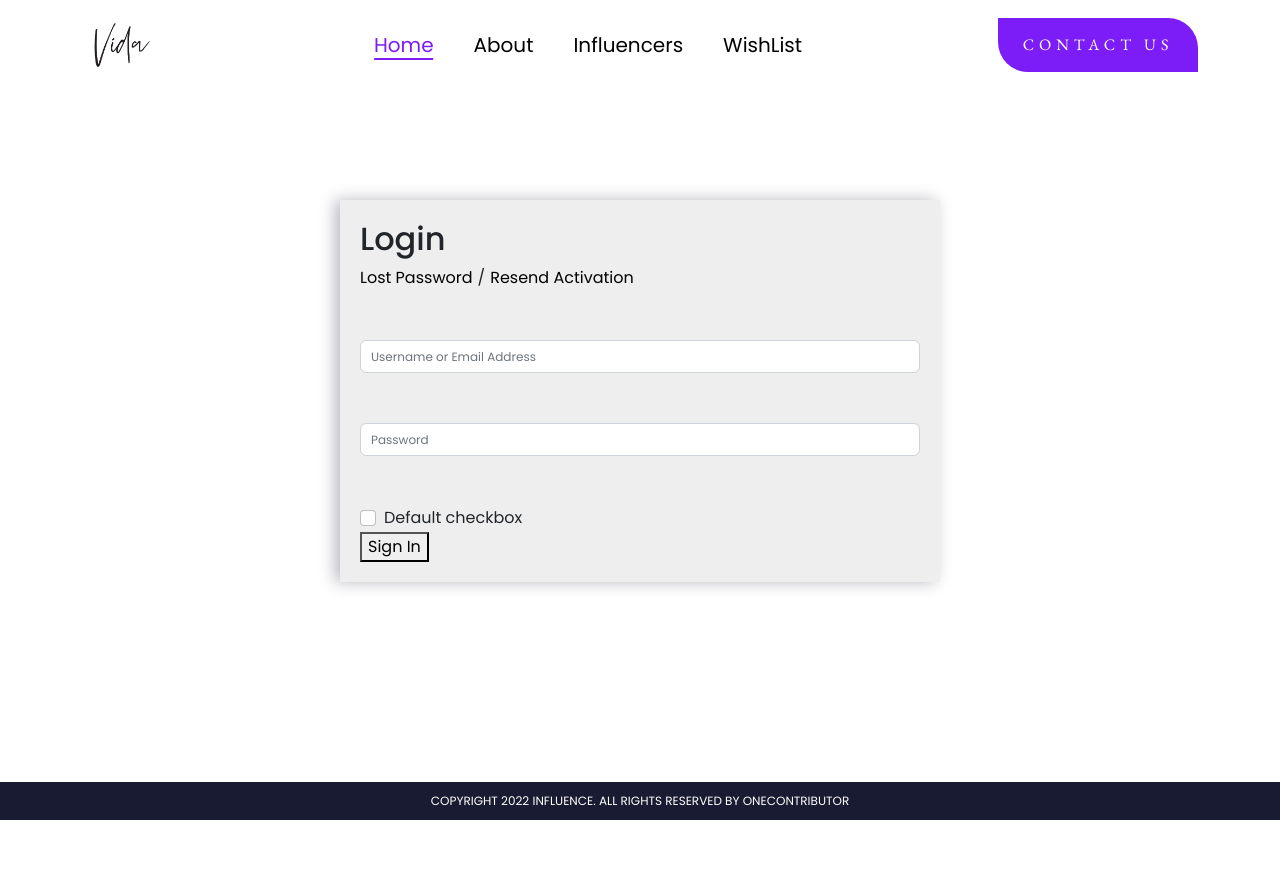
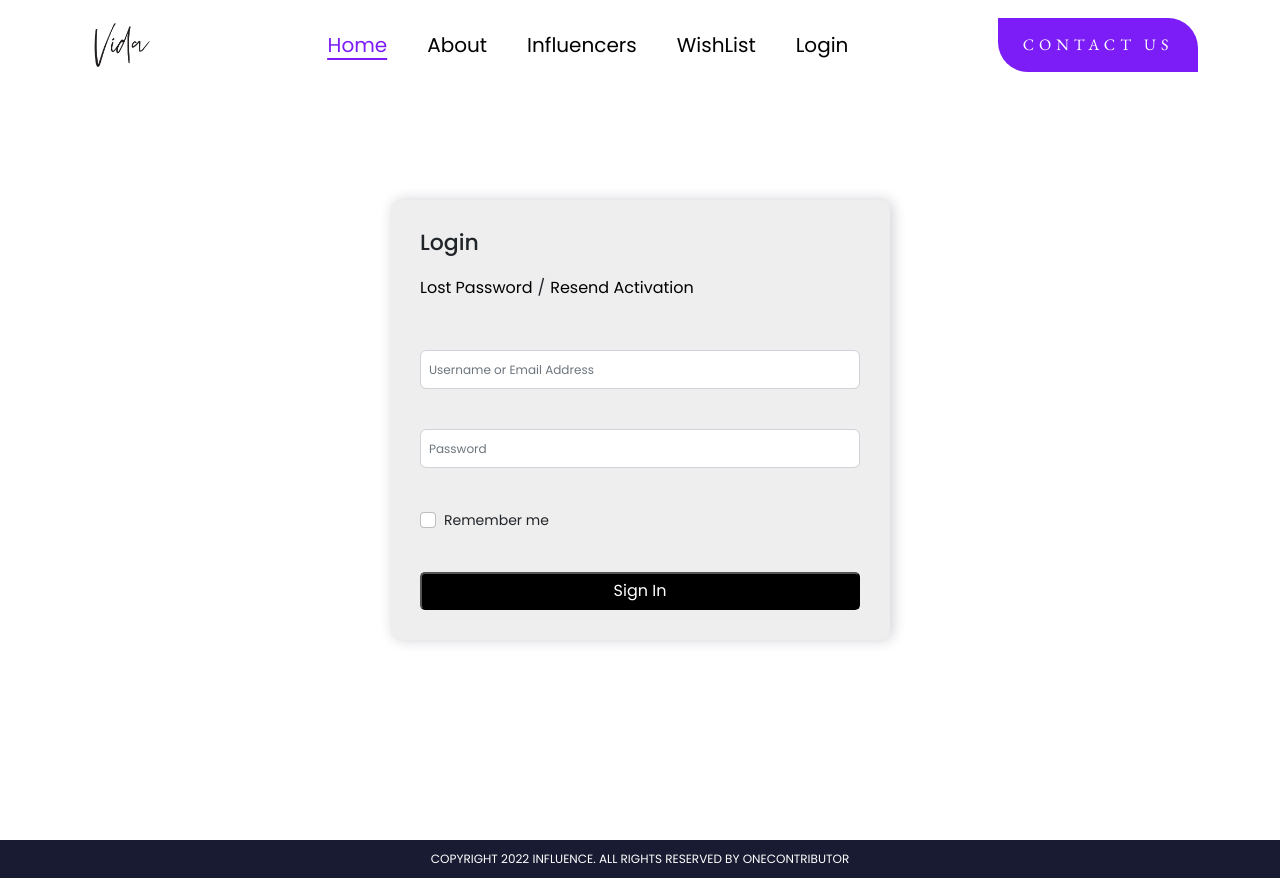
Before and after one commit to ahmednabiiil/influence, a plain HTML site: page login.html in a window 1280 px wide. Before the commit the page ends 820 px from the top, so only its background shows below. Drawn offline with nearby package versions, Linux system fonts and the light colour scheme.

Commit message:
last update

```diff
--- a/assets/styles/en/styles.scss
+++ b/assets/styles/en/styles.scss
@@ -39,9 +39,9 @@ $anotherFont: "EB Garamond", sans-serif;
 body {
   font-family: "Poppins", sans-serif;
 }
-// .warp {
-//   overflow: hidden;
-// }
+.warp {
+  overflow: hidden;
+}
 .container-fluid {
   padding-right: 50px !important;
   padding-left: 50px !important;
@@ -1331,6 +1331,9 @@ a {
     }
     .alerts-close {
       display: flex;
+      @include media-breakpoint-down(lg) {
+        justify-content: center;
+      }
       .alert-dismissible {
         background-color: #eee;
         display: inline-block;
@@ -1563,10 +1566,18 @@ a {
   margin-top: 100px;
   .login {
     margin: 200px auto;
-    max-width: 600px;
-    padding: 20px;
+    max-width: 500px;
+    padding: 30px;
     background-color: #eee;
-    box-shadow: -5px 0 15px rgba($secondary, 0.3);
+    box-shadow: 3px 0 14px rgb(21 27 49 / 20%);
+    border-radius: 10px;
+    @include media-breakpoint-down(md) {
+      margin: 100px auto;
+    }
+    h2 {
+      font-size: 22px;
+      margin-bottom: 20px;
+    }
     .lost-pass {
       margin-bottom: 50px;
       span {
@@ -1580,7 +1591,21 @@ a {
       }
     }
     .form-control {
-      margin-bottom: 50px;
-    }
-  }
-}
+      margin-bottom: 40px;
+      padding: 8px;
+    }
+    .form-check {
+      margin-bottom: 40px;
+    }
+    .form-check-label {
+      font-size: 14px;
+    }
+    .cus-black {
+      background-color: #000;
+      color: $white;
+      padding: 5px;
+      border-radius: 5px;
+      width: 100%;
+    }
+  }
+}
--- a/login.html
+++ b/login.html
@@ -70,10 +70,13 @@
                     <a class="nav-link" href="#">About</a>
                   </li>
                   <li class="nav-item">
-                    <a class="nav-link" href="#">Influencers</a>
+                    <a class="nav-link" href="influencers.html">Influencers</a>
                   </li>
                   <li class="nav-item">
                     <a class="nav-link" href="#">WishList</a>
+                  </li>
+                  <li class="nav-item">
+                    <a class="nav-link" href="login.html">Login</a>
                   </li>
                 </ul>
                 <div class="d-xl-none d-block mt-40">
@@ -113,7 +116,7 @@
                   id="flexCheckDefault"
                 />
                 <label class="form-check-label" for="flexCheckDefault">
-                  Default checkbox
+                  Remember me
                 </label>
               </div>
               <button class="cus-black">Sign In</button>
```
Also changed, not shown: index.html (+10 -4 lines), influencers.html (+4 -1 lines), assets/styles/en/styles.min.css, 1 other file.
